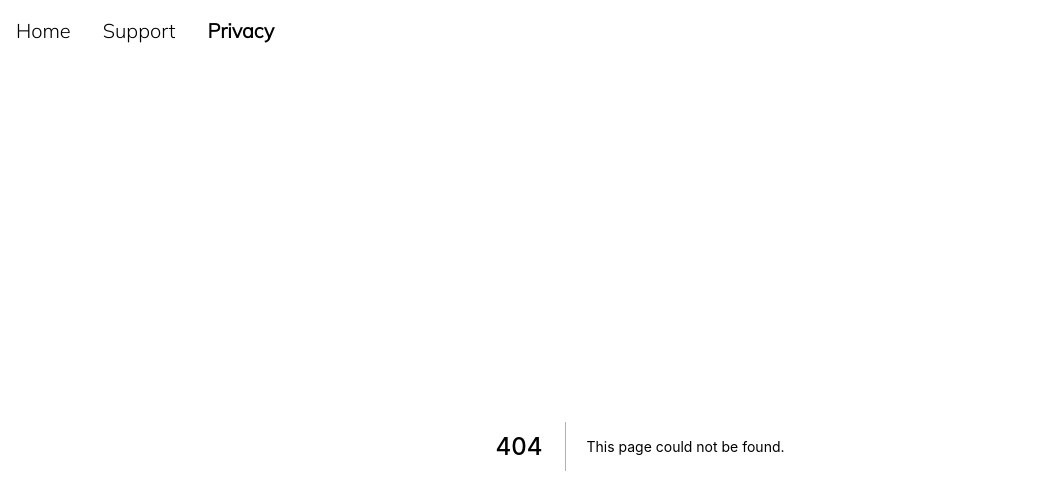
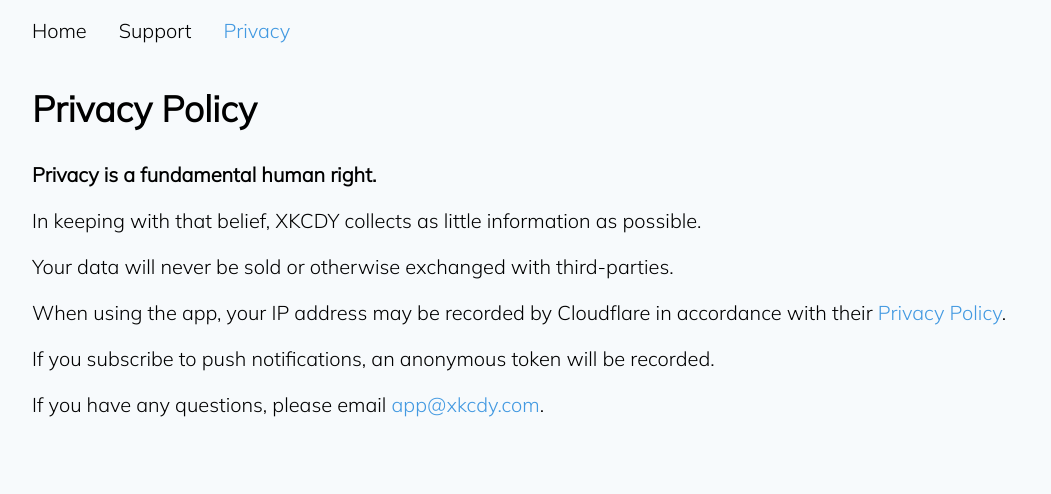
Before and after one commit to XKCDY/site, a Next.js app: page /privacy in a window 1280 px wide. Before the commit this address had no page. Shown: the top 494 px of the page, without its empty margins (0-1051 px from the left). Built offline with nearby package versions, Linux system fonts and the light colour scheme.

Commit message:
Add Support and Privacy pages

```diff
--- /dev/null
+++ b/components/link.js
@@ -0,0 +1,5 @@
+import React from 'react';
+
+const Link = ({children, ...props}) => <a {...props} className="text-blue-500 hover:text-blue-600">{children}</a>;
+
+export default Link;
--- a/components/navbar.js
+++ b/components/navbar.js
@@ -12,10 +12,10 @@
   const router = useRouter();
 
   return (
-    <navbar className="w-screen flex mt-4">
+    <navbar className="w-screen flex mt-4 px-4">
       {pages.map(page => (
         <Link key={page.path} href={page.path}>
-          <a className={`mx-4 text-xl ${router.pathname === page.path ? 'font-bold' : ''} hover:text-gray-500`}>{page.name}</a>
+          <a className={`mx-4 text-xl ${router.pathname === page.path ? 'text-blue-500' : ''} outline-none`}>{page.name}</a>
         </Link>
       ))}
     </navbar>
--- /dev/null
+++ b/components/paragraph.js
@@ -0,0 +1,5 @@
+import React from 'react';
+
+const Paragraph = ({children}) => <p className="mb-4">{children}</p>;
+
+export default Paragraph;
--- /dev/null
+++ b/components/text-section.js
@@ -0,0 +1,19 @@
+import React from 'react';
+
+const Section = ({children, label}) => (
+  <div className="mt-5">
+    <h1 className="font-bold text-4xl mb-6">{label}</h1>
+
+    {children}
+  </div>
+);
+
+const SectionContent = ({children}) => (
+  <p className="text-xl">
+    {children}
+  </p>
+);
+
+Section.Content = SectionContent;
+
+export default Section;
--- /dev/null
+++ b/pages/privacy.js
@@ -0,0 +1,38 @@
+import React from 'react';
+import TextSection from '../components/text-section';
+import Link from '../components/link';
+import Paragraph from '../components/paragraph';
+
+const Privacy = () => (
+  <div className="mx-8 mt-4">
+    <TextSection label="Privacy Policy">
+      <TextSection.Content>
+        <Paragraph>
+          <b className="font-bold">Privacy is a fundamental human right.</b>
+        </Paragraph>
+
+        <Paragraph>
+          In keeping with that belief, XKCDY collects as little information as possible.
+        </Paragraph>
+
+        <Paragraph>
+          Your data will never be sold or otherwise exchanged with third-parties.
+        </Paragraph>
+
+        <Paragraph>
+          When using the app, your IP address may be recorded by Cloudflare in accordance with their <Link href="https://www.cloudflare.com/privacypolicy/">Privacy Policy</Link>.
+        </Paragraph>
+
+        <Paragraph>
+          If you subscribe to push notifications, an anonymous token will be recorded.
+        </Paragraph>
+
+        <Paragraph>
+          If you have any questions, please email <Link href="mailto:app@xkcdy.com">app@xkcdy.com</Link>.
+        </Paragraph>
+      </TextSection.Content>
+    </TextSection>
+  </div>
+);
+
+export default Privacy;
--- /dev/null
+++ b/pages/support.js
@@ -0,0 +1,26 @@
+import React from 'react';
+import TextSection from '../components/text-section';
+import Paragraph from '../components/paragraph';
+import Link from '../components/link';
+
+const Support = () => (
+  <div className="mx-8 mt-4">
+    <TextSection label="General Support">
+      <TextSection.Content>
+        <Paragraph>
+          Email <Link href="mailto:app@xkcdy.com">app@xkcdy.com</Link> for general inquires or support. I might also be willing to send you a promo code for XKCDY Pro if you ask nicely. 😉
+        </Paragraph>
+      </TextSection.Content>
+    </TextSection>
+
+    <TextSection label="Found a bug?">
+      <TextSection.Content>
+        <Paragraph>
+          If you have a GitHub account, please <Link href="https://github.com/XKCDY/app/issues?q=is%3Aissue+is%3Aopen+sort%3Aupdated-desc">open a new issue</Link>. Otherwise, email the address above.
+        </Paragraph>
+      </TextSection.Content>
+    </TextSection>
+  </div>
+);
+
+export default Support;
```
